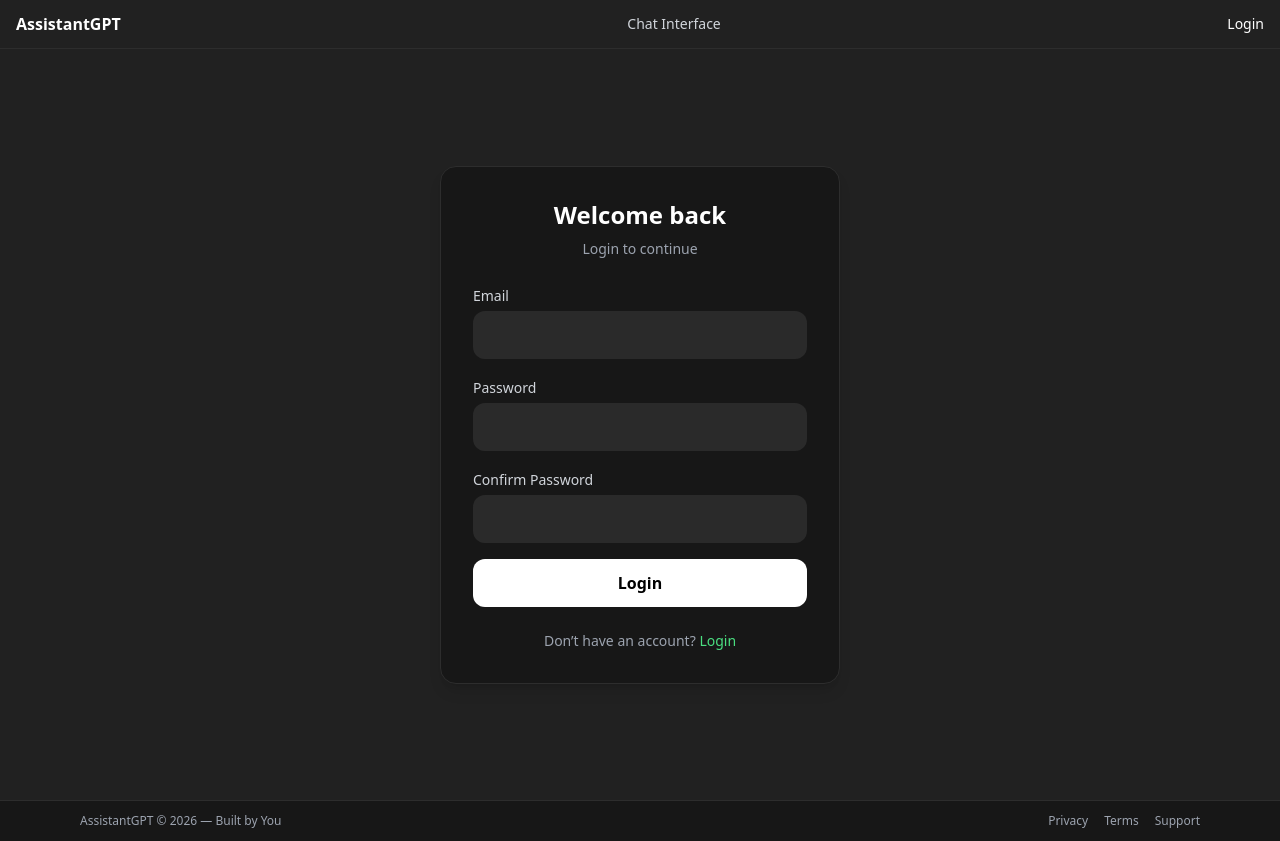
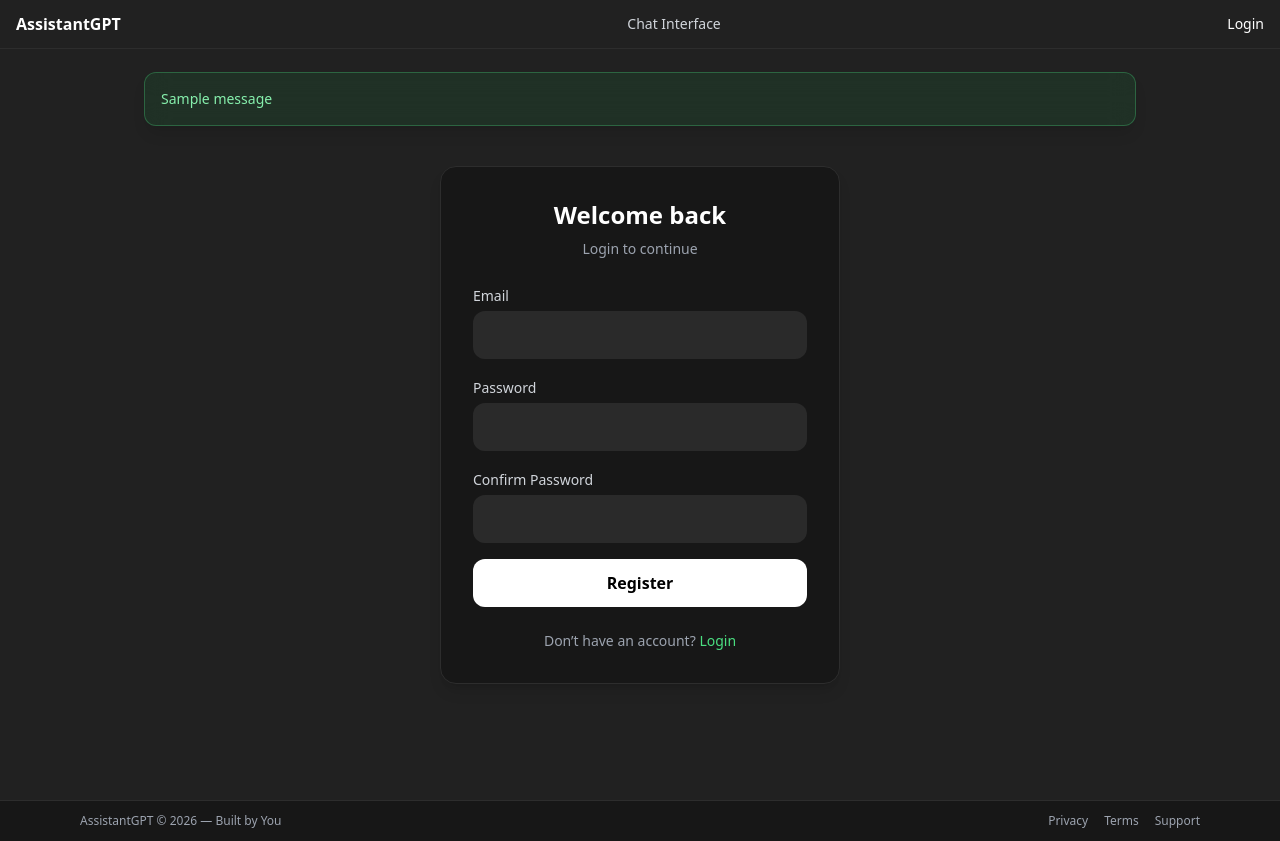
Before and after one commit to Fakhirktk49/AssistantGPT, a Django app: page /assistantgpt/register/ in a window 1280 px wide. Run offline with Django 5.2, Linux system fonts and the light colour scheme; tables that the repository leaves empty hold one stand-in row (values such as "Sample post"); one stand-in notice (Sample message) is shown; some libraries are stand-ins or nearby versions.

Commit message:
Registration facility added

```diff
--- /dev/null
+++ b/assistantgpt/assistant_gpt/forms.py
@@ -0,0 +1,21 @@
+from django import forms
+from core.models import CustomUser
+from django.core.validators import RegexValidator
+
+
+
+password_regex = RegexValidator(
+    regex=r'^(?=.*[a-z])(?=.*[A-Z])(?=.*\d)(?=.*[@$!%*?&])[A-Za-z\d@$!%*?&]{8,}$',
+    message='Password must contain at least one lowercase letter, one uppercase letter, one digit, one special character, and be at least 8 characters long.'
+)
+class RegisterForm(forms.ModelForm):
+    password=forms.CharField(label="Password",validators=[],widget=forms.PasswordInput(attrs={'class':"w-full mt-1 p-3 rounded-xl bg-[#2a2a2a] text-white outline-none focus:ring-2 focus:ring-green-500",'placeholder':'Please a strong password.'}))
+    conf_password=forms.CharField(label="Confirm Password",widget=forms.PasswordInput(attrs={'class':"w-full mt-1 p-3 rounded-xl bg-[#2a2a2a] text-white outline-none focus:ring-2 focus:ring-green-500"}))
+    class Meta:
+        model=CustomUser
+
+        fields=['email']
+
+        widgets={
+            'email':forms.TextInput(attrs={'class':"w-full mt-1 p-3 rounded-xl bg-[#2a2a2a] text-white outline-none focus:ring-2 focus:ring-green-500"})
+        }
--- a/assistantgpt/assistant_gpt/templates/assistant_gpt/home.html
+++ b/assistantgpt/assistant_gpt/templates/assistant_gpt/home.html
@@ -123,6 +123,27 @@
 
 </div>
 </div>
+ {% if messages %}
+  <div class="fixed top-[72px] left-0 w-full flex justify-center z-40">
+    <div class="w-full max-w-5xl px-4">
+      {% for message in messages %}
+        <div class="mb-3 p-4 rounded-xl backdrop-blur-md border text-sm shadow-lg
+          {% if message.tags == 'success' %}
+            bg-green-500/10 border-green-400/30 text-green-300
+          {% elif message.tags == 'error' %}
+            bg-red-500/10 border-red-400/30 text-red-300
+          {% elif message.tags == 'warning' %}
+            bg-yellow-400/10 border-yellow-300/30 text-yellow-200
+          {% else %}
+            bg-blue-500/10 border-blue-400/30 text-blue-300
+          {% endif %}
+        ">
+          {{ message }}
+        </div>
+      {% endfor %}
+    </div>
+  </div>
+{% endif %}
 
 {% block 'mainarea' %}
 <!-- MESSAGES -->
--- a/assistantgpt/assistant_gpt/templates/assistant_gpt/register.html
+++ b/assistantgpt/assistant_gpt/templates/assistant_gpt/register.html
@@ -26,61 +26,44 @@
             </p>
 
             <!-- FORM -->
-            <form method="POST" class="space-y-4">
+            <form method="POST" class="space-y-4" novalidate>
 
                 {% csrf_token %}
+                {% if form.non_field_errors %}
+                {% for error in form.non_field.errors %}
+                <span class="text-red-600 text-sm mt-1"> {{error}}<br></span>
+                {% endfor %}
+                {% endif %}
 
                 <!-- USERNAME -->
+                 {% for field in form %}
                 <div>
-                    <label class="text-sm text-gray-300">
-                        Email
+                    <label class="text-sm text-gray-300" for="{{field.id_for_label}}" >
+                        {{field.label}}
                     </label>
 
-                    <input type="email"
-                           name="email"
+                    <input type="{{field.field.widget.input_type}}"
+                           name="{{field.html_name}}"
+                           id="{{field.id_for_label}}"
                            required
-                           class="w-full mt-1 p-3 rounded-xl
-                                  bg-[#2a2a2a] text-white
-                                  outline-none focus:ring-2
-                                  focus:ring-green-500">
+                           class="{{field.field.widget.attrs.class}}">
                 </div>
 
-                <!-- PASSWORD -->
-                <div>
-                    <label class="text-sm text-gray-300">
-                        Password
-                    </label>
+                {% if field.errors %}
+                {% for error in field.errors %}
+                <span class="text-red-600 text-sm mt-1"> {{error}}<br></span>
+                {% endfor %}
+                {% endif %}
+                {% endfor %}
 
-                    <input type="password"
-                           name="password"
-                           required
-                           class="w-full mt-1 p-3 rounded-xl
-                                  bg-[#2a2a2a] text-white
-                                  outline-none focus:ring-2
-                                  focus:ring-green-500">
-                </div>
 
-                 <!--  CONFIRM PASSWORD -->
-                <div>
-                    <label class="text-sm text-gray-300">
-                        Confirm Password
-                    </label>
-
-                    <input type="conf_password"
-                           name="conf_password"
-                           required
-                           class="w-full mt-1 p-3 rounded-xl
-                                  bg-[#2a2a2a] text-white
-                                  outline-none focus:ring-2
-                                  focus:ring-green-500">
-                </div>
 
                 <!-- BUTTON -->
                 <button type="submit"
                         class="w-full bg-white text-black
                                py-3 rounded-xl font-semibold
                                hover:bg-gray-200 transition">
-                    Login
+                    Register
                 </button>
 
             </form>
--- a/assistantgpt/assistant_gpt/views.py
+++ b/assistantgpt/assistant_gpt/views.py
@@ -2,6 +2,16 @@ from django.shortcuts import render
 import json
 from openai import OpenAI
 from django.http import JsonResponse
+from .forms import RegisterForm
+from django.contrib import messages
+from django.utils.http import urlsafe_base64_decode,urlsafe_base64_encode
+from django.utils.encoding import force_bytes,force_str
+from django.urls import reverse
+from django.conf import settings
+from django.contrib.auth.tokens import default_token_generator
+from django.shortcuts import redirect
+from django.contrib.auth import authenticate,login
+
 
 # Create your views here.
 def home(request):
@@ -78,4 +88,29 @@ def login(request):
      return render(request,'assistant_gpt/login.html')
 
 def register(request):
-     return render(request,'assistant_gpt/register.html')
+      try:
+        if request.method == 'POST':
+            form=RegisterForm(request.POST)
+            print(form.errors)
+            if form.is_valid():
+                password=form.cleaned_data['password']
+                user=form.save(commit=False)
+                user.set_password(password)
+                user.save()
+
+                id=user.id
+                email=user.email
+                uid=urlsafe_base64_encode(force_bytes(id))
+                token=default_token_generator.make_token(user)
+            #    url=reverse('activate_account',kwargs={'uid':uid,'token':token})
+            #     redirect_url=f'{settings.SITE_URL}{url}'
+            #     email_sender(redirect_url,email)
+                messages.success(request,'Activation link has been sent to your email click on it to activate your account.')
+                return redirect('home')
+        else:
+            form=RegisterForm()
+      except Exception as e:
+            print(e)
+            messages.error(request,'Some exception occured.Try again.')
+            return redirect('home')
+      return render(request,'assistant_gpt/register.html',{'form':form})
```
Also changed, not shown: assistantgpt/assistant_gpt/utils.py (added), assistantgpt/db.sqlite3.
